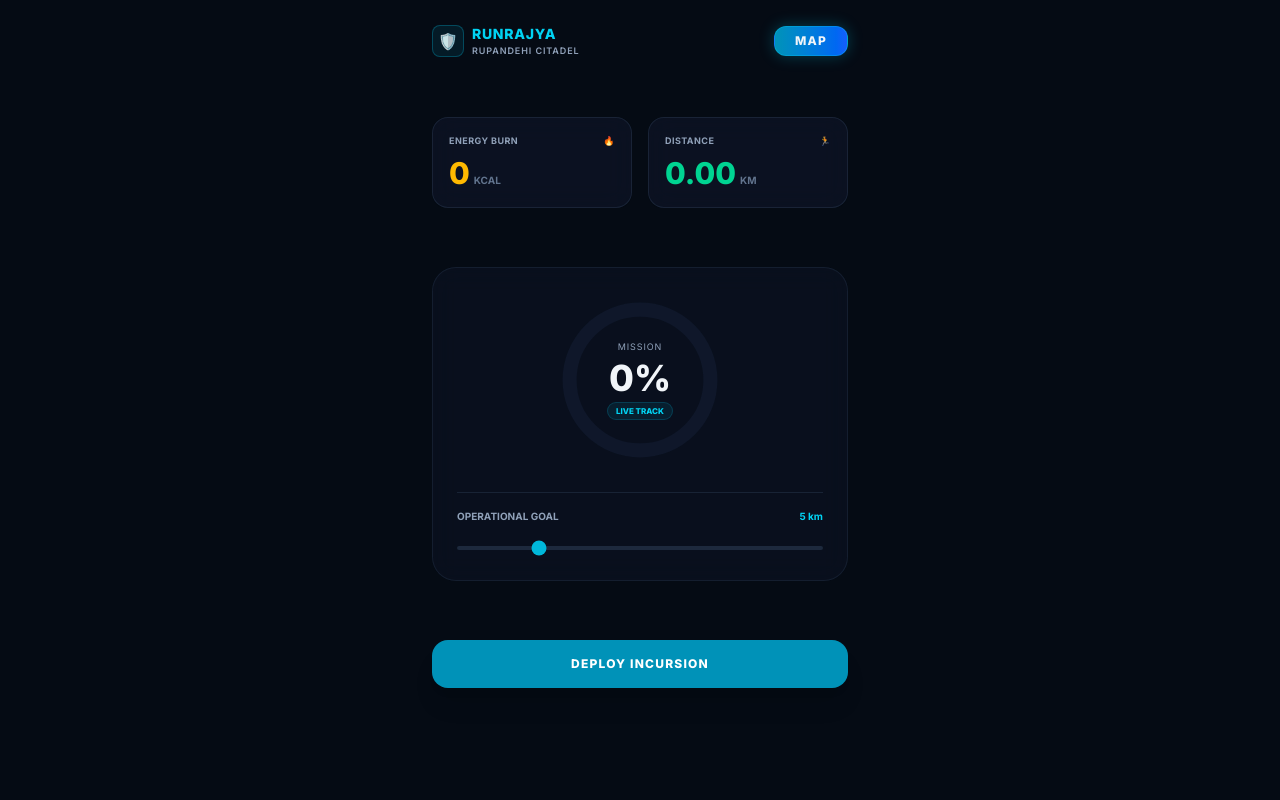
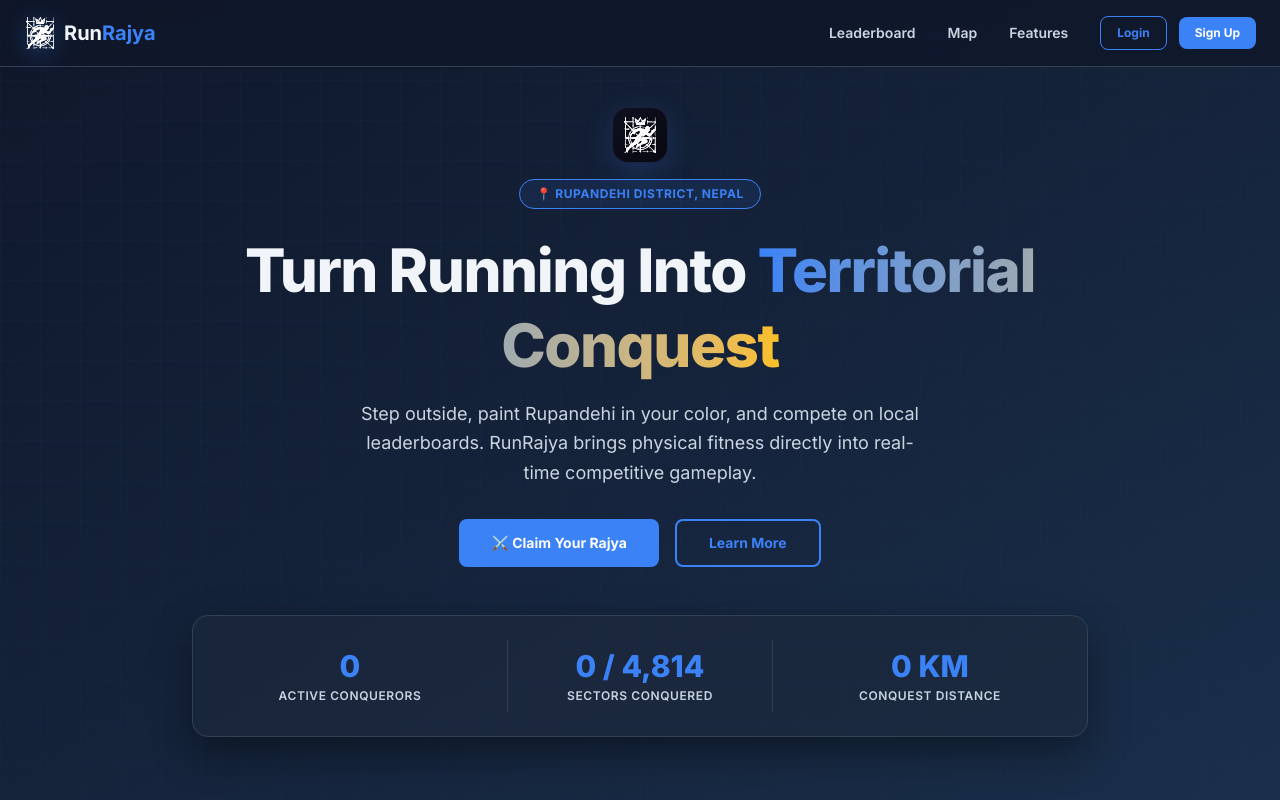
Before and after one commit to shibakarki/runrajya, a React (Vite) app: page / in a window 1280 px wide. Built offline with nearby package versions, Linux system fonts and the light colour scheme; no server answers; the database is empty.

Commit message:
Inaugurate Citadel vs Incursion architecture with Atomic Sync

```diff
--- a/src/App.jsx
+++ b/src/App.jsx
@@ -1,25 +1,105 @@
 import React, { useState } from 'react';
+import { useAuth } from './context/AuthContext';
+import { useGPS } from './hooks/useGPS';
+
+// Existing Pages (Restored)
+import Landing from './pages/Landing';
+import Leaderboard from './pages/Leaderboard';
+import Profile from './pages/Profile';
+
+// New Architecture Pages
 import Citadel from './pages/Citadel';
 import IncursionMap from './pages/Map';
-import { useGPS } from './hooks/useGPS';
-import { useAuth } from './context/AuthContext';
 
 export default function App() {
   const { user, loading } = useAuth();
+
+  // Navigation State: 'SECTOR' (Citadel), 'RANKS' (Leaderboard), 'PROFILE'
+  const [activeTab, setActiveTab] = useState('SECTOR');
+
+  // Map Deployment State
   const [deployed, setDeployed] = useState(false);
 
-  // The session is "active" only when the map is deployed
+  // GPS Engine (Only runs active sessions when deployed)
   const { position, metrics, heading, error } = useGPS(deployed);
 
-  if (loading) return <div className="bg-[#050b14] h-screen" />;
+  // 1. Loading Shield
+  if (loading) {
+    return (
+      <div className="h-screen w-screen bg-[#050b14] flex items-center justify-center">
+        <div className="w-10 h-10 border-4 border-cyan-500/20 border-t-cyan-500 rounded-full animate-spin"></div>
+      </div>
+    );
+  }
 
+  // 2. Auth Gate: If no user, show the Landing Page (which contains the Auth modal)
+  if (!user) {
+    return <Landing />;
+  }
+
+  // 3. Authenticated Citadel Environment
   return (
     <div className="relative overflow-hidden h-screen w-screen bg-[#050b14]">
-      {/* Citadel Dashboard */}
-      <Citadel metrics={metrics} onDeploy={() => setDeployed(true)} />
 
-      {/* Incursion HUD (Sliding Overlay) */}
-      <div className={`fixed inset-0 z-50 transition-transform duration-500 ease-in-out ${deployed ? 'translate-y-0' : 'translate-y-full'}`}>
+      {/* MAIN CONTENT AREA */}
+      <main className="h-full w-full">
+        {activeTab === 'RANKS' && <Leaderboard />}
+
+        {activeTab === 'SECTOR' && (
+          <Citadel
+            metrics={metrics}
+            onDeploy={() => setDeployed(true)}
+          />
+        )}
+
+        {activeTab === 'PROFILE' && <Profile />}
+      </main>
+
+      {/* PERSISTENT BOTTOM NAVIGATION (From your mockup) */}
+      {!deployed && (
+        <div className="fixed bottom-6 left-4 right-4 max-w-sm mx-auto bg-slate-950/90 backdrop-blur-lg rounded-2xl border border-slate-800/80 px-6 py-3 flex justify-around items-center shadow-2xl z-40 animate-in fade-in slide-in-from-bottom-4">
+
+          {/* RANKS (Leaderboard) */}
+          <button
+            onClick={() => setActiveTab('RANKS')}
+            className={`flex flex-col items-center space-y-1 transition-colors ${activeTab === 'RANKS' ? 'text-cyan-400' : 'text-slate-400'}`}
+          >
+            <svg className="w-5 h-5" fill="none" stroke="currentColor" strokeWidth="2" viewBox="0 0 24 24">
+              <path strokeLinecap="round" strokeLinejoin="round" d="M3 13.125C3 12.504 3.504 12 4.125 12h2.25c.621 0 1.125.504 1.125 1.125v6.75C7.5 20.496 6.996 21 6.375 21h-2.25A1.125 1.125 0 013 19.875v-6.75zM9.75 8.625c0-.621.504-1.125 1.125-1.125h2.25c.621 0 1.125.504 1.125 1.125v11.25c0 .621-.504 1.125-1.125 1.125h-2.25a1.125 1.125 0 01-1.125-1.125V8.625zM16.5 4.125c0-.621.504-1.125 1.125-1.125h2.25C20.496 3 21 3.504 21 4.125v15.75c0 .621-.504 1.125-1.125 1.125h-2.25a1.125 1.125 0 01-1.125-1.125V4.125z" />
+            </svg>
+            <span className="text-[10px] font-bold tracking-wider uppercase">Ranks</span>
+          </button>
+
+          {/* SECTOR (Citadel/Dashboard) */}
+          <button
+            onClick={() => setActiveTab('SECTOR')}
+            className={`flex flex-col items-center space-y-1 transition-colors ${activeTab === 'SECTOR' ? 'text-cyan-400' : 'text-slate-400'}`}
+          >
+            <svg className="w-5 h-5" fill="none" stroke="currentColor" strokeWidth="2" viewBox="0 0 24 24">
+              <path strokeLinecap="round" strokeLinejoin="round" d="M9 6.75V15m6-6v8m-9 3h12a3 3 0 003-3V7a3 3 0 00-3-3H6a3 3 0 00-3 3v10a3 3 0 003 3z" />
+            </svg>
+            <span className="text-[10px] font-bold tracking-wider uppercase">Sector</span>
+          </button>
+
+          {/* PROFILE */}
+          <button
+            onClick={() => setActiveTab('PROFILE')}
+            className={`flex flex-col items-center space-y-1 transition-colors ${activeTab === 'PROFILE' ? 'text-cyan-400' : 'text-slate-400'}`}
+          >
+            <svg className="w-5 h-5" fill="none" stroke="currentColor" strokeWidth="2" viewBox="0 0 24 24">
+              <path strokeLinecap="round" strokeLinejoin="round" d="M15.75 6a3.75 3.75 0 11-7.5 0 3.75 3.75 0 017.5 0zM4.501 20.118a7.5 7.5 0 0114.998 0A17.933 17.933 0 0112 21.75c-2.676 0-5.216-.584-7.499-1.632z" />
+            </svg>
+            <span className="text-[10px] font-bold tracking-wider uppercase">Profile</span>
+          </button>
+        </div>
+      )}
+
+      {/* INCURSION MAP (Sliding Overlay) */}
+      <div
+        className={`fixed inset-0 z-50 transition-transform duration-500 ease-in-out ${
+          deployed ? 'translate-y-0' : 'translate-y-full'
+        }`}
+      >
         {deployed && (
           <IncursionMap
             position={position}
@@ -30,6 +110,7 @@
           />
         )}
       </div>
+
     </div>
   );
 }
--- a/src/pages/Citadel.jsx
+++ b/src/pages/Citadel.jsx
@@ -3,8 +3,8 @@
 import { db } from '../lib/db';
 
 export default function Citadel({ metrics, onDeploy }) {
-  const { profile } = useAuth();
-  const [goal, setGoal] = useState(5); // Default 5km
+  const { profile, signOut } = useAuth();
+  const [goal, setGoal] = useState(5);
   const progress = Math.min((metrics.distance / (goal * 1000)) * 100, 100);
 
   useEffect(() => {
@@ -14,8 +14,8 @@
   }, []);
 
   const handleGoalChange = (val) => {
-    setGoal(val);
-    db.active_session.put({ key: 'goal', value: val });
+    setGoal(Number(val));
+    db.active_session.put({ key: 'goal', value: Number(val) });
   };
 
   return (
@@ -24,10 +24,19 @@
       {/* Header */}
       <div className="flex justify-between items-center mb-6">
         <div className="flex items-center space-x-2">
-          <div className="w-8 h-8 rounded-lg bg-cyan-500/10 border border-cyan-500/30 flex items-center justify-center text-cyan-400 font-bold">🛡️</div>
+          {/* Click the shield to Sign Out (Added as requested) */}
+          <button
+            onClick={signOut}
+            className="w-8 h-8 rounded-lg bg-cyan-500/10 border border-cyan-500/30 flex items-center justify-center text-cyan-400 font-bold hover:bg-rose-500/20 hover:border-rose-500 transition-all"
+            title="Sign Out"
+          >
+            🛡️
+          </button>
           <div>
             <h1 className="font-mono text-sm font-black tracking-wider text-cyan-400 uppercase">RunRajya</h1>
-            <p className="text-[9px] text-slate-400 tracking-widest uppercase font-semibold">Rupandehi Citadel</p>
+            <p className="text-[9px] text-slate-400 tracking-widest uppercase font-semibold">
+              {profile?.username || 'EXPLORER'} // RUPANDEHI SECTOR
+            </p>
           </div>
         </div>
         <button onClick={onDeploy} className="bg-gradient-to-r from-cyan-600 to-blue-600 px-5 py-1.5 rounded-xl border border-cyan-400/30 shadow-[0_0_15px_rgba(6,182,212,0.3)] font-black text-xs tracking-widest uppercase">MAP</button>
@@ -49,16 +58,16 @@
               strokeLinecap="round" className="transition-all duration-1000" />
           </svg>
           <div className="absolute flex flex-col items-center text-center">
-            <span className="text-[9px] tracking-widest text-slate-400 uppercase">Mission</span>
+            <span className="text-[9px] tracking-widest text-slate-400 uppercase">Mission Progress</span>
             <span className="text-4xl font-black font-mono mt-1">{Math.round(progress)}%</span>
-            <span className="text-[8px] text-cyan-400 bg-cyan-500/10 px-2 py-0.5 rounded-full border border-cyan-500/20 mt-1 font-black uppercase">Live Track</span>
+            <span className="text-[8px] text-cyan-400 bg-cyan-500/10 px-2 py-0.5 rounded-full border border-cyan-500/20 mt-1 font-black uppercase tracking-widest">Incursion Live</span>
           </div>
         </div>
 
         {/* Goal Slider */}
         <div className="w-full mt-6 border-t border-slate-800/80 pt-4">
-          <div className="flex justify-between items-center text-[10px] mb-2 font-bold">
-            <span className="text-slate-400 uppercase">Operational Goal</span>
+          <div className="flex justify-between items-center text-[10px] mb-2 font-bold uppercase tracking-widest">
+            <span className="text-slate-400">Operational Goal</span>
             <span className="text-cyan-400 font-mono">{goal} km</span>
           </div>
           <input type="range" min="1" max="20" step="1" value={goal}
@@ -69,8 +78,8 @@
 
       {/* Action Footer */}
       <div className="mt-6">
-        <button onClick={onDeploy} className="w-full py-4 bg-cyan-600 text-white font-black rounded-2xl text-xs uppercase tracking-widest shadow-xl hover:bg-cyan-500 transition-all">
-          Deploy Incursion
+        <button onClick={onDeploy} className="w-full py-4 bg-cyan-600 hover:bg-cyan-500 text-white font-black rounded-2xl text-xs uppercase tracking-widest shadow-xl transition-all border border-cyan-400/20">
+          Initialize Incursion
         </button>
       </div>
 
```
